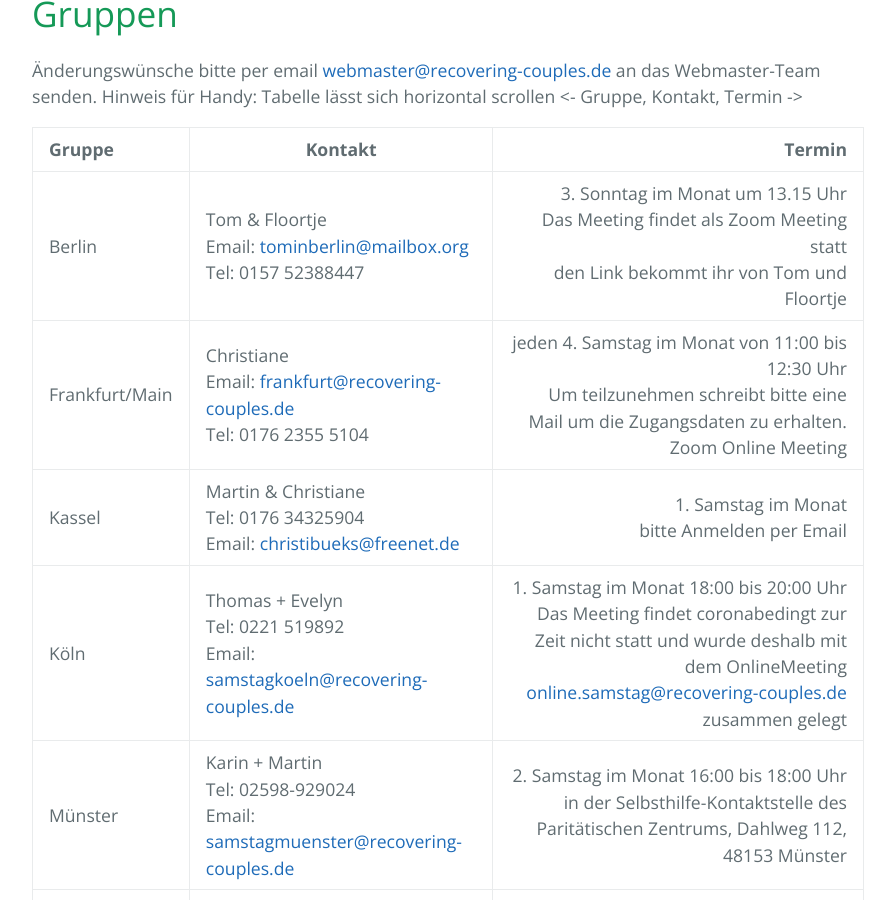
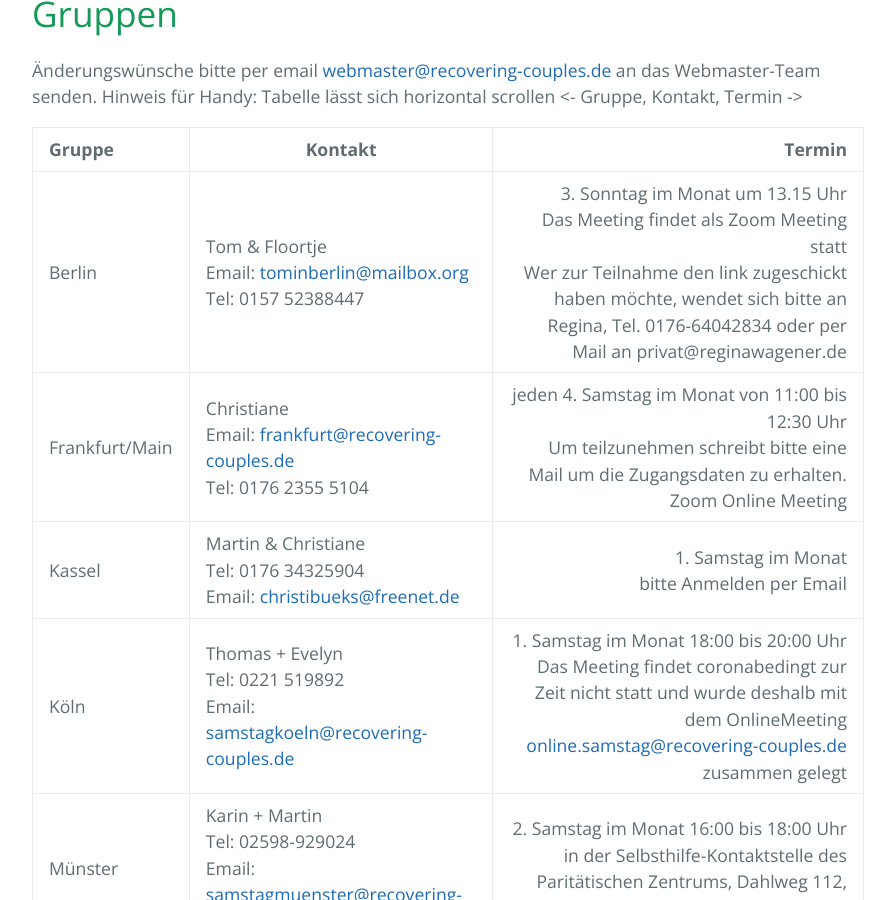
Before and after one commit to rcadeutschland/rcadeutschland.github.io, a Jekyll site: the page built from Gruppen.md, in a window 1280 px wide and 900 px high, scrolled down 386 px. Shown: the whole window, without its empty margins (192-1087 px from the left). Built offline with Jekyll 4.4.1, drawn with Linux system fonts in a browser that asks for light colours.

Commit message:
Update Gruppen.md

```diff
--- a/Gruppen.md
+++ b/Gruppen.md
@@ -9,7 +9,7 @@
 
 | Gruppe | Kontakt | Termin                       |
 |:------ | ------- | ---------------------------: |
-| Berlin | Tom & Floortje<br>Email: <tominberlin@mailbox.org><br>Tel: 0157 52388447 | 3. Sonntag im Monat um 13.15 Uhr <br>Das Meeting findet als Zoom Meeting statt<br>den Link bekommt ihr von Tom und Floortje |
+| Berlin | Tom & Floortje<br>Email: <tominberlin@mailbox.org><br>Tel: 0157 52388447 | 3. Sonntag im Monat um 13.15 Uhr <br>Das Meeting findet als Zoom Meeting statt<br>Wer zur Teilnahme den link zugeschickt haben möchte, wendet sich bitte an Regina, Tel. 0176-64042834 oder per Mail an privat@reginawagener.de |
 | Frankfurt/Main | Christiane<br>Email: <frankfurt@recovering-couples.de><br>Tel: 0176 2355 5104 | jeden 4. Samstag im Monat von 11:00 bis 12:30 Uhr<br>Um teilzunehmen schreibt bitte eine Mail um die Zugangsdaten zu erhalten.<br>Zoom Online Meeting |
 | Kassel | Martin & Christiane<br>Tel: 0176 34325904<br>Email: <christibueks@freenet.de> | 1. Samstag im Monat<br> bitte Anmelden per Email |
 | Köln | Thomas + Evelyn<br>Tel: 0221 519892<br>Email: <samstagkoeln@recovering-couples.de> | 1. Samstag im Monat 18:00 bis 20:00 Uhr<br>Das Meeting findet coronabedingt zur Zeit nicht statt und wurde deshalb mit dem OnlineMeeting <online.samstag@recovering-couples.de> zusammen gelegt |
```
